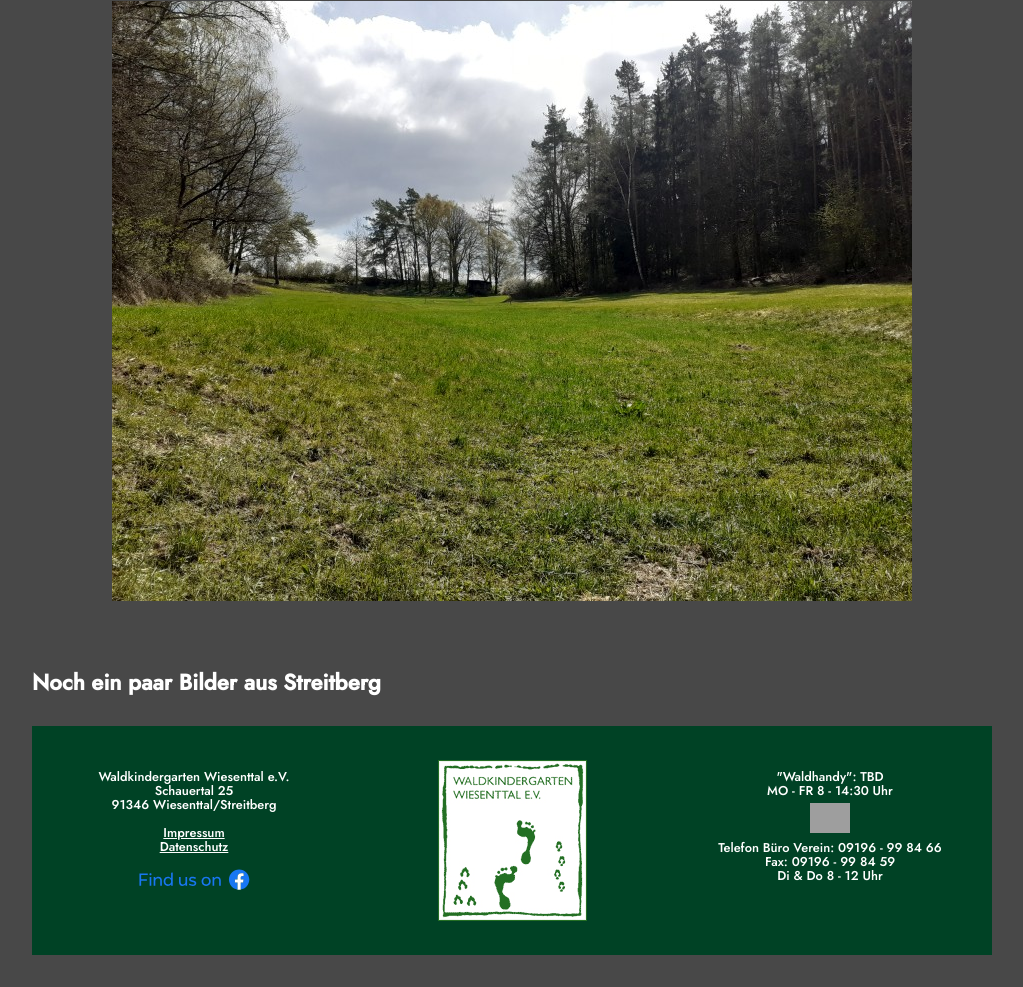
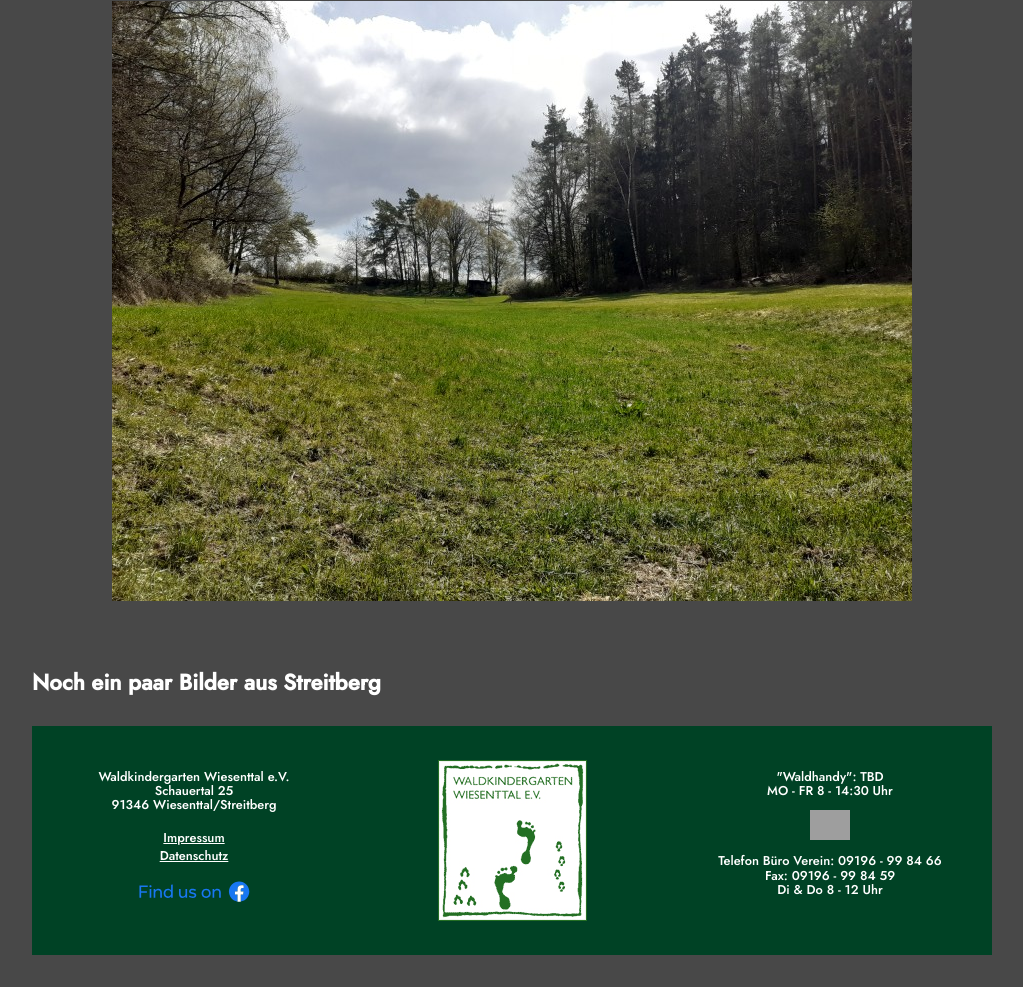
Before and after one commit to Switajski/wakiga, a Gatsby site: page /bilder in a window 1280 px wide. Shown: the part 1381-2368 px from the top of the page, without its empty margins (128-1151 px from the left). Built offline with nearby package versions, Linux system fonts and the light colour scheme; Gatsby itself is replaced by a stand-in of ours; grey boxes are pictures that could not be loaded.

Commit message:
Optimized layout (replaced breaks with margins), optimized docx content

```diff
--- a/gatsby-config.js
+++ b/gatsby-config.js
@@ -2,7 +2,7 @@ module.exports = {
   pathPrefix: '/wakiga',
   siteMetadata: {
     title: `Waldkindergarten Plankenfels`,
-    siteUrl: `http://www.waldkindergarten-wiesenttal.de`,
+    siteUrl: `https://www.waldkindergarten-plankenfels.de`,
     description: `Sommer wie Winter - lernen und (er)leben in der Natur`,
     author: `Marek Switajski & Michael Werner`,
     address: `Waldkindergarten Wiesenttal e.V.
--- a/src/components/footer.js
+++ b/src/components/footer.js
@@ -3,7 +3,7 @@ import PropTypes from "prop-types"
 
 import TextBreaker from "./text-breaker"
 import logo from "../images/logo.gif"
-import { Link, useStaticQuery,  } from "gatsby"
+import { Link } from "gatsby"
 import FaceBookIcon from "../images/FindUs-FB-RGB.svg"
 import EmailIcon from "../images/Email-Icon.png"
 
@@ -13,15 +13,20 @@ const Footer = ({ address }) => {
     <footer style={{ margin: "2rem auto",  backgroundColor: "#004225" }}>
       <div style={{ display: "flex", fontSize: "80%", lineHeight: "110%", padding: "0.5rem" }}>
         <div style={{ width: "100%", textAlign: "center", marginTop: "2.8em" }}>
+          <div>
             <TextBreaker>{address}</TextBreaker>
-          <br></br>
+          </div>
+          <div style={{ marginTop: "1.45em" }}>
             <Link to="/impressum/">Impressum</Link>
-          <br></br>
+          </div>
+          <div style={{ marginTop: "0.3em" }}>
             <Link to="/datenschutz/">Datenschutz</Link>
-          <br></br><br></br>
+          </div>
+          <div style={{ marginTop: "1.45em" }}>
             <a href="https://www.facebook.com/waldkiga.plankenfels/" title="Find us on Facebook">
               <FaceBookIcon style={{width: "7rem"}} />
             </a>
+          </div>
         </div>
         <div style={{ width: "100%", display: "flex", justifyContent: "center", alignItems: "center", marginTop: "2.0em" }}>
           <a href="http://www.waldkindergarten-wiesenttal.de" title="Zum Verein">
@@ -33,10 +38,11 @@ const Footer = ({ address }) => {
             {`"Waldhandy": TBD
               MO - FR 8 - 14:30 Uhr`}
           </TextBreaker>
+          <div>
             <a href="mailto:info@waldkindergarten-wiesenttal.de" title="Email an uns">
-            <img src={EmailIcon} alt="Email" style={{marginBottom: "0.3rem", marginTop: "0.3rem", width: "2.5rem"}}/>
+              <img src={EmailIcon} alt="Email" style={{marginBottom: "0.725rem", marginTop: "0.725rem", width: "2.5rem"}}/>
             </a>
-          <br></br>
+          </div>
           <TextBreaker>
               {`Telefon Büro Verein: 09196 - 99 84 66
               Fax: 09196 - 99 84 59
--- a/src/components/layout.js
+++ b/src/components/layout.js
@@ -32,10 +32,10 @@ const Layout = ({ children }) => {
         links={[
           { url: "/anfahrt/", name: "Kontakt & Anfahrt" },
           { url: "/termine/", name: "Termine" },
-          { url: "/zeiten/", name: "Zeiten & Gebühren" },
+          { url: "/zeiten/", name: "Zeiten & Beiträge" },
+          { url: "/ueberuns/", name: "Über uns" },
           { url: "/downloads/", name: "Downloads" },
           { url: "/bilder/", name: "Bilder" },
-          { url: "/ueberuns/", name: "Über uns" },
         ]}
       />
       <div
```
Also changed, not shown: 6 other files. Lines whose indentation alone changed are shown as unchanged.
